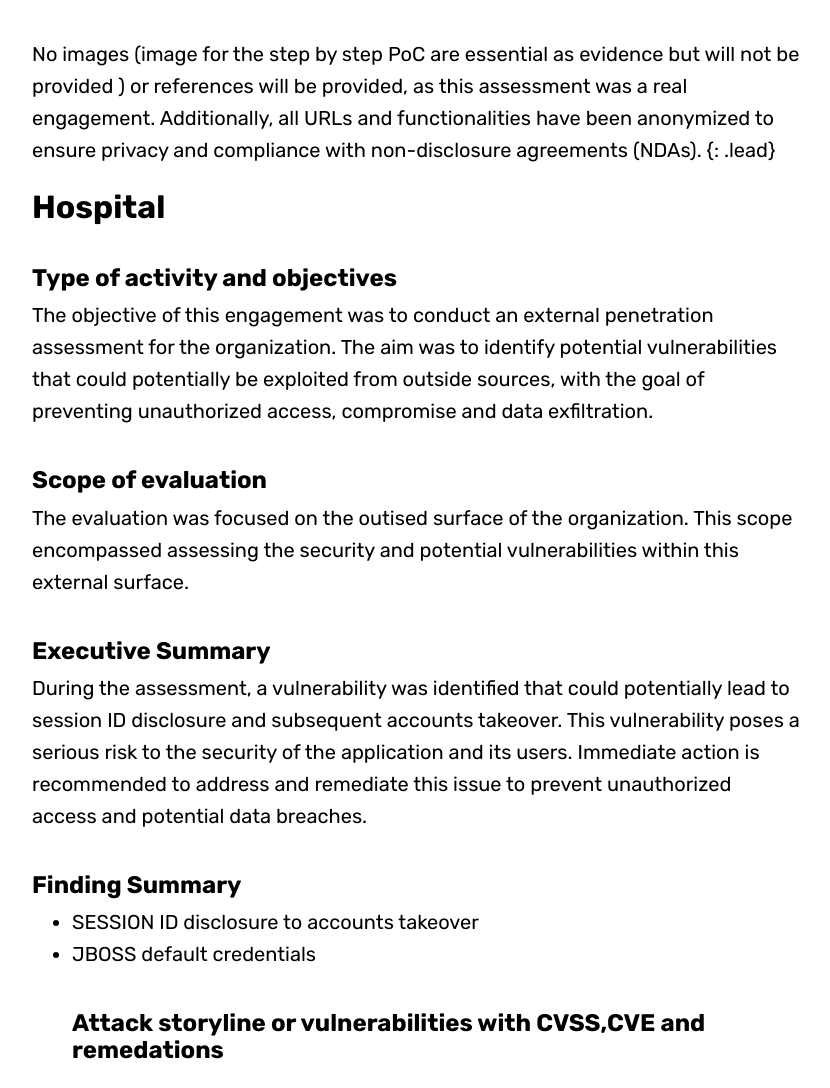
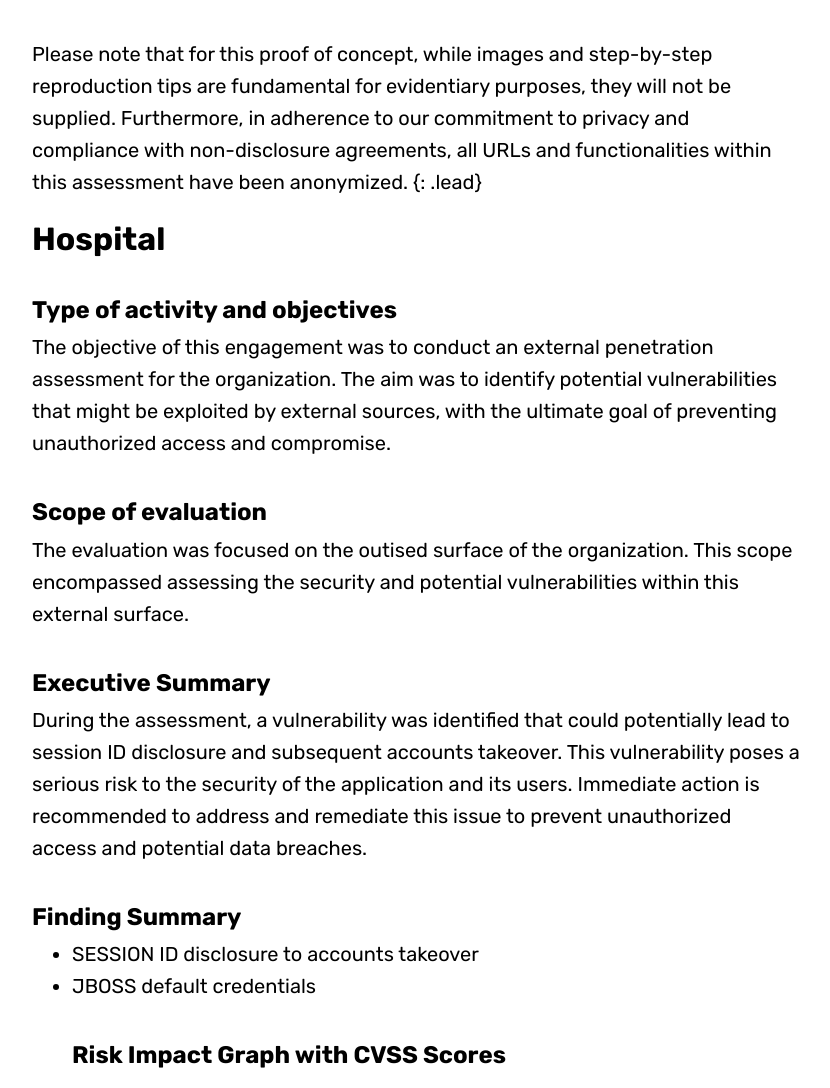
Before and after one commit to blitz0p3rations/blitz0p3rations.github.io, a Jekyll site: the page built from _posts/2022-10-01-Hospital.md, in a window 1280 px wide and 1400 px high, scrolled down 768 px. Shown: the part 218-1306 px from the top of the window, without its empty margins (224-1054 px from the left). Built offline with Jekyll 4.4.1, drawn with Linux system fonts in a browser that asks for light colours; some web fonts are replaced; some of the changed text lies outside the part shown; grey boxes are pictures that could not be loaded.

Commit message:
Update 2022-10-01-Hospital.md

```diff
--- a/_posts/2022-10-01-Hospital.md
+++ b/_posts/2022-10-01-Hospital.md
@@ -3,18 +3,18 @@
 title: 'Hospital external PT'
 tags:
  - web
- - real-engagement
+ - real-activity
 hero: https://images.unsplash.com/photo-1538108149393-fbbd81895907?ixlib=rb-4.0.3&ixid=M3wxMjA3fDB8MHxwaG90by1wYWdlfHx8fGVufDB8fHx8fA%3D%3D&auto=format&fit=crop&w=1528&q=80
 overlay: red
 ---
 
-No images (image for the step by step PoC are essential as evidence but will not be provided
-) or references will be provided, as this assessment was a real engagement. Additionally, all URLs and functionalities have been anonymized to ensure privacy and compliance with non-disclosure agreements (NDAs). {: .lead} <!--break-->
+Please note that for this proof of concept, while images and step-by-step reproduction tips are fundamental for evidentiary purposes, they will not be supplied. Furthermore, in adherence to our commitment to privacy and compliance with non-disclosure agreements, all URLs and functionalities within this assessment have been anonymized. {: .lead}
+ <!--break-->
 
 # Hospital
 
 ## Type of activity and objectives
-The objective of this engagement was to conduct an external penetration assessment for the organization. The aim was to identify potential vulnerabilities that could potentially be exploited from outside sources, with the goal of preventing unauthorized access, compromise and data exfiltration.
+The objective of this engagement was to conduct an external penetration assessment for the organization. The aim was to identify potential vulnerabilities that might be exploited by external sources, with the ultimate goal of preventing unauthorized access and compromise.
 ## Scope of evaluation
 The evaluation was focused on the outised surface of the organization. This scope encompassed assessing the security and potential vulnerabilities within this external surface.
 ## Executive Summary
@@ -22,18 +22,25 @@
 ## Finding Summary
 - SESSION ID disclosure to accounts takeover
 - JBOSS default credentials
-## Attack storyline or vulnerabilities with CVSS,CVE and remedations
-### SESSION ID disclosure to accounts takeover
+## Risk Impact Graph with CVSS Scores
+
+![](https://raw.githubusercontent.com/blitz0p3rations/blitz0p3rations.github.io/master/uploads/id29.png)
+
+## Vulnerability Types Distribution
+
+![](https://raw.githubusercontent.com/blitz0p3rations/blitz0p3rations.github.io/master/uploads/id30.png)
+
+## Attack storyline and findings### SESSION ID disclosure to accounts takeover
 - CVSS Vector: None
 #### Proof of Concept (PoC)
 The JavaMelody page is accessible both internally and externally through the following path:
 - /monitoring -> Session ID cookie disclosure for every logged-in user, historical data is also retained
-- Provides access to various modules: microbiology, billing, surgery, health procurement, hematology
+- Provides access to various modules: microbiology, billing, surgery, health procurement, haematology
 - Allows modification of passwords and file uploads
 - Remote server control
 - Commission calculation for medications and financial reports
 #### Remediations
-- Disable Java Melody monitoring page
+- Disable the Java Melody monitoring page
 ### JBOSS default credentials
 - CVSS Vector: None
 #### Proof of Concept (PoC)
```
